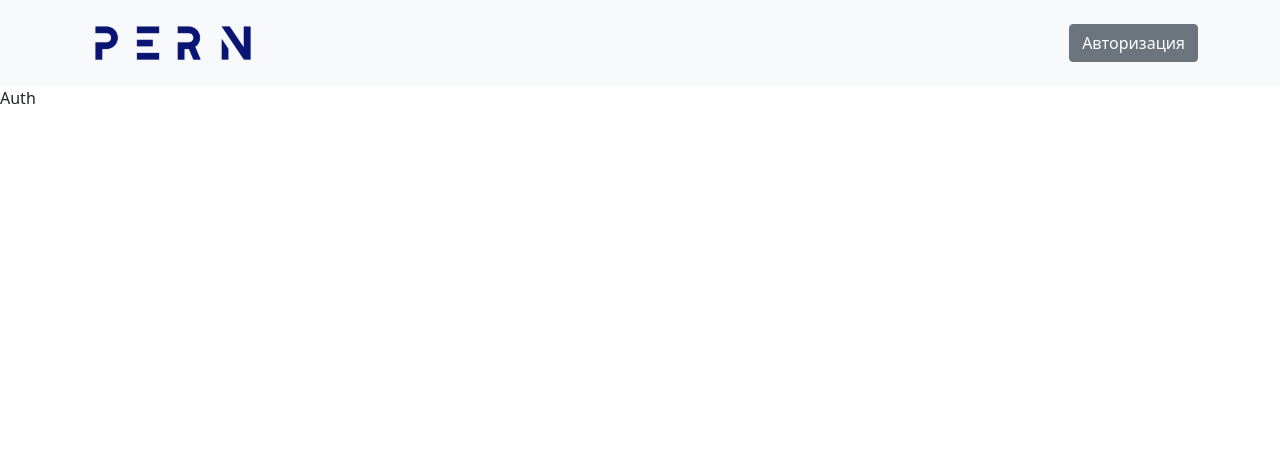
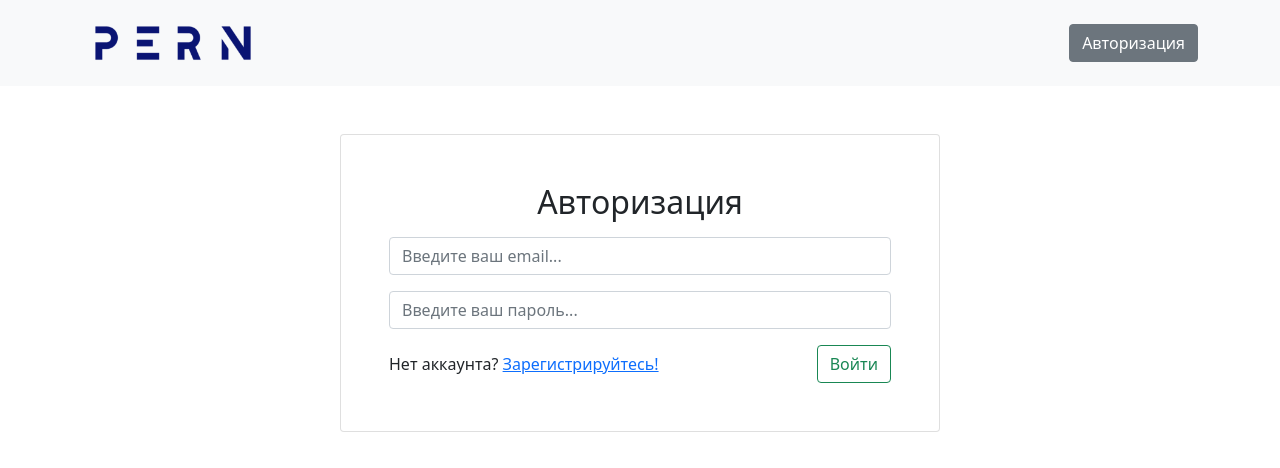
Before and after one commit to EvgenyMinin/PERN_Shop, a React (Create React App) app in the folder client/: page /login in a window 1280 px wide. Shown: the top 468 px of the page. Built offline with nearby package versions, Linux system fonts and the light colour scheme.

Commit message:
added auth page

```diff
--- a/client/src/pages/Auth.jsx
+++ b/client/src/pages/Auth.jsx
@@ -1,7 +1,35 @@
 import React from "react";
+import { NavLink, useLocation } from "react-router-dom";
+import { Button, Card, Container, Form } from "react-bootstrap";
+import { LOGIN_ROUTE, REGISTRATION_ROUTE } from "../utils/consts";
 
 const Auth = () => {
-    return <div>Auth</div>;
+    const { pathname } = useLocation();
+    const isLogin = pathname === LOGIN_ROUTE;
+    return (
+        <Container className="d-flex justify-content-center align-items-center">
+            <Card style={{ width: 600 }} className="p-5 mt-5">
+                <h2 className="m-auto">{isLogin ? "Авторизация" : "Регистрация"}</h2>
+                <Form className="d-flex flex-column">
+                    <Form.Control className="mt-3" placeholder="Введите ваш email..." />
+                    <Form.Control className="mt-3" type="password" placeholder="Введите ваш пароль..." />
+                    <div className="d-flex justify-content-between mt-3 align-items-center">
+                        {isLogin ? (
+                            <div>
+                                Нет аккаунта? <NavLink to={REGISTRATION_ROUTE}>Зарегистрируйтесь!</NavLink>
+                            </div>
+                        ) : (
+                            <div>
+                                Есть аккаунт? <NavLink to={LOGIN_ROUTE}>Войдите!</NavLink>
+                            </div>
+                        )}
+
+                        <Button variant="outline-success">{isLogin ? 'Войти' : 'Регистрация'}</Button>
+                    </div>
+                </Form>
+            </Card>
+        </Container>
+    );
 };
 
 export default Auth;
```
